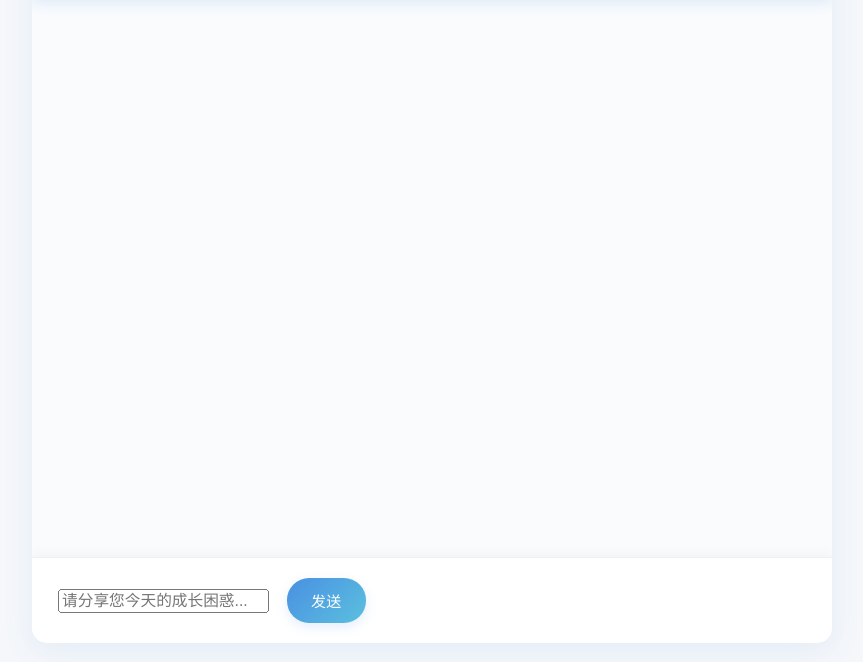
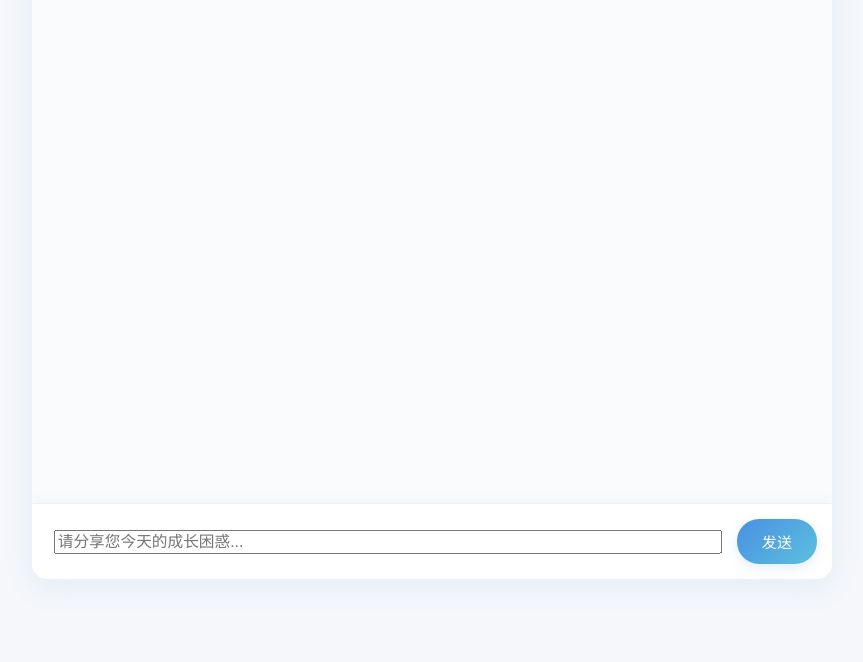
Before and after one commit to zhangxiaomeng1/XMXALifeCoach, a website: page public/index.html in a window 1280 px wide. Shown: the part 170-832 px from the top of the page, without its empty margins (208-1071 px from the left). After the commit the page ends 800 px from the top, so only its background shows below. Drawn offline with Linux system fonts and the light colour scheme.

Commit message:
布局优化

```diff
--- a/public/styles.css
+++ b/public/styles.css
@@ -96,13 +96,34 @@ body {
     box-shadow: 0 2px 8px rgba(0, 0, 0, 0.04);
 }
 
-.input-area textarea:focus {
-    border-color: #4a90e2;
-    box-shadow: 0 0 0 2px rgba(74, 144, 226, 0.12);
-    background: #ffffff;
+.input-area button {
+    flex-shrink: 0;
+    padding: 12px 24px;
+    border-radius: 22px;
+    background: linear-gradient(135deg, #4a90e2, #5bc0de);
+    color: white;
+    border: none;
+    font-weight: 500;
+    cursor: pointer;
+    transition: all 0.3s cubic-bezier(0.4, 0, 0.2, 1);
+    font-size: 15px;
+    letter-spacing: 0.3px;
+    box-shadow: 0 4px 12px rgba(74, 144, 226, 0.15);
 }
 
-/* 移动端优化 */
+.input-area button:hover {
+    transform: translateY(-1px);
+    box-shadow: 0 6px 16px rgba(74, 144, 226, 0.25);
+    background: linear-gradient(135deg, #3c7fcb, #4ab3d3);
+}
+
+.input-area button:disabled {
+    background: #bdc3c7;
+    cursor: not-allowed;
+    transform: none;
+    box-shadow: none;
+}
+
 @media (max-width: 768px) {
     .input-area {
         padding: 12px;
@@ -321,7 +342,7 @@ button:hover {
     border: 1px solid #d0e3ff; /* 添加边框 */
 }
 
-@media (max-width: 768px) {
+@media (max-width: 3290px) {
     /* 调整历史记录面板位置 */
     .history-panel {
         left: 10px;
@@ -339,25 +360,24 @@ button:hover {
     }
 
     /* 输入区域适配 */
-
-
-
-    @media (max-width: 768px) {
     .input-area {
         padding: 15px;
-            gap: 8px; /* 添加间距控制 */
+        gap: 8px;
+        max-width: 100%;
     }
 
     input {
         flex: 1;
-            min-width: 0; /* 修复 flex 布局溢出问题 */
+        min-width: 0;
+        width: calc(100% - 100px);
     }
 
     button {
         flex: none;
         padding: 10px 20px;
         white-space: nowrap;
-        }
+        width: auto;
+        min-width: 80px;
     }
 
 
```
Lines whose indentation alone changed are shown as unchanged.
